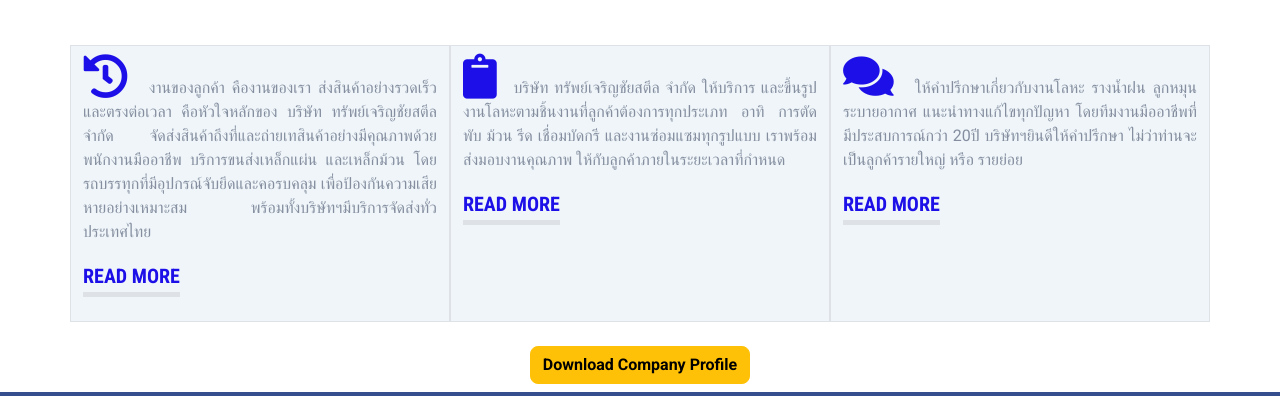
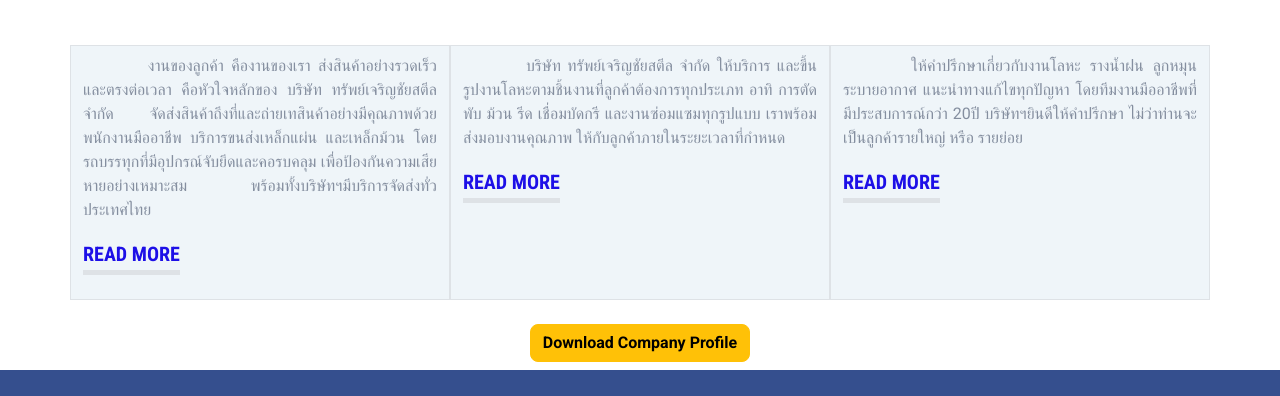
Before and after one commit to anuntawee/scs, a plain HTML site: page eng/service.html in a window 1280 px wide. Shown: the part 951-1347 px from the top of the page. Drawn offline with nearby package versions, Linux system fonts and the light colour scheme.

Commit message:
Add files via upload

```diff
--- a/eng/service.html
+++ b/eng/service.html
@@ -161,8 +161,8 @@
           </div>
 
           <div class="col-lg-4 col-sm-12 bg-light py-2 border border-1">
-            <p class="mb-2" style="text-align: justify">
-              <i class="blue fa fa-history text-xl"></i> &nbsp; งานของลูกค้า
+            <p class="mb-2" style="text-align: justify;   text-indent: 50px">
+ &nbsp; งานของลูกค้า
               คืองานของเรา ส่งสินค้าอย่างรวดเร็วและตรงต่อเวลา คือหัวใจหลักของ
               บริษัท ทรัพย์เจริญชัยสตีล จำกัด
               จัดส่งสินค้าถึงที่และถ่ายเทสินค้าอย่างมีคุณภาพด้วยพนักงานมืออาชีพ
@@ -182,8 +182,8 @@
             </div>
           </div>
           <div class="col-lg-4 col-sm-12 bg-light py-2 border border-1">
-            <p class="mb-2" style="text-align: justify">
-              <i class="blue fa fa-clipboard text-xl"></i> &nbsp; บริษัท
+            <p class="mb-2" style="text-align: justify;   text-indent: 50px">
+        &nbsp; บริษัท
               ทรัพย์เจริญชัยสตีล จำกัด ให้บริการ
               และขึ้นรูปงานโลหะตามชิ้นงานที่ลูกค้าต้องการทุกประเภท อาทิ การตัด
               พับ ม้วน รีด เชื่อมบัดกรี และงานซ่อมแซมทุกรูปแบบ
@@ -201,8 +201,8 @@
             </div>
           </div>
           <div class="col-lg-4 col-sm-12 bg-light py-2 border border-1">
-            <p class="mb-2" style="text-align: justify">
-              <i class="blue fa fa-comments text-xl"></i> &nbsp;
+            <p class="mb-2" style="text-align: justify;   text-indent: 50px">
+          &nbsp;
               ให้คำปรึกษาเกี่ยวกับงานโลหะ รางน้ำฝน ลูกหมุนระบายอากาศ
               แนะนำทางแก้ไขทุกปัญหา โดยทีมงานมืออาชีพที่มีประสบการณ์กว่า 20ปี
               บริษัทฯยินดีให้คำปรึกษา ไม่ว่าท่านจะเป็นลูกค้ารายใหญ่ หรือ รายย่อย
```
Also changed, not shown: eng/index.html (+6 -6 lines), index.html (+8 -6 lines), service.html (+6 -6 lines).
